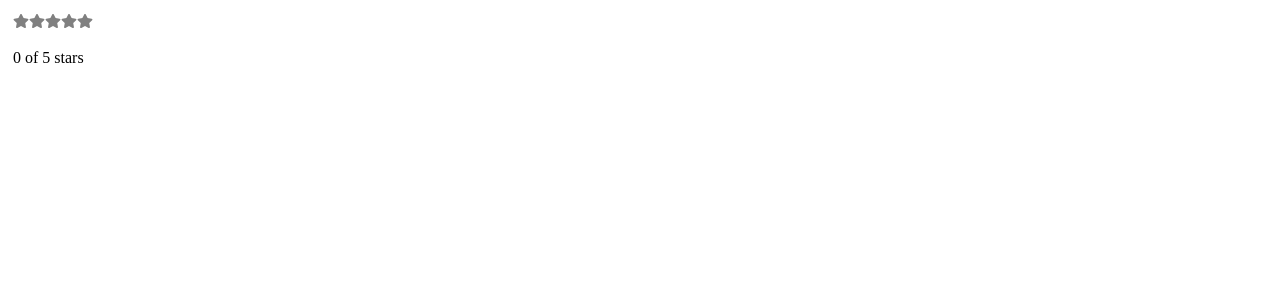
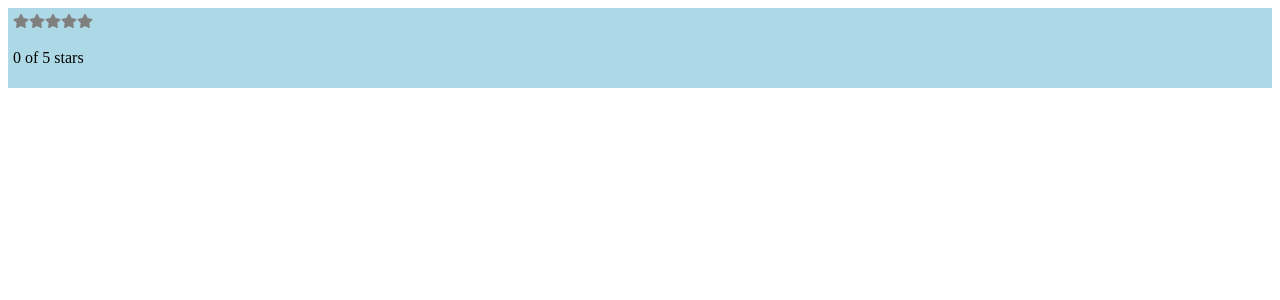
Before and after one commit to sh0g02/react, a React app: page / in a window 1280 px wide. Shown: the top 300 px of the page. Built offline with nearby package versions, Linux system fonts and the light colour scheme; the HTML template or start-up script is replaced by a standard one.

Commit message:
p.115まで

```diff
--- a/src/index.js
+++ b/src/index.js
@@ -2,4 +2,10 @@ import React from "react";
 import {render} from "react-dom";
 import StarRating from "./StarRating";
 
-render(<StarRating />, document.getElementById('root'));
+render(
+  <StarRating
+    style={{ backgroundColor: "lightblue" }}
+    onDoubleClick={e => alert('doubleClick!!!')}
+  />,
+  document.getElementById('root')
+);
```
Also changed, not shown: src/App.js (added, +7 -0 lines), src/StarRating.js (+27 -2 lines).
